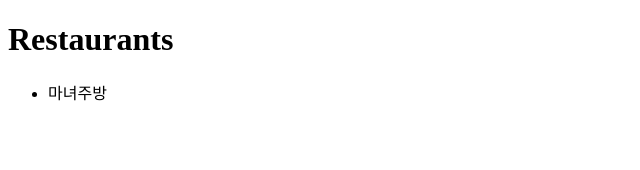
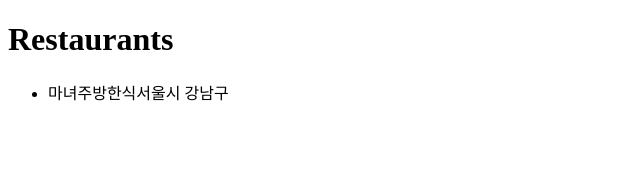
Before and after one commit to CodeSoom/react-week4-assignment-2, a React app: page / in a window 1280 px wide. Shown: the top 170 px of the page, without its empty margins (0-640 px from the left). Built offline with nearby package versions, Linux system fonts and the light colour scheme; the HTML template or start-up script is replaced by a standard one.

Commit message:
green: Rendering restaurants

```diff
--- a/src/App.jsx
+++ b/src/App.jsx
@@ -1,9 +1,21 @@
 export default function App() {
+  const restaurants = [
+    {
+      id: 1, name: '마녀주방', category: '한식', address: '서울시 강남구',
+    },
+  ];
+
   return (
     <div>
       <h1>Restaurants</h1>
       <ul>
-        <li>마녀주방</li>
+        {restaurants.map((restaurant) => (
+          <li key={restaurant.id}>
+            {restaurant.name}
+            {restaurant.category}
+            {restaurant.address}
+          </li>
+        ))}
       </ul>
     </div>
   );
```
Also changed, not shown: 1 other file (tests, documents, lock files or other folders).
